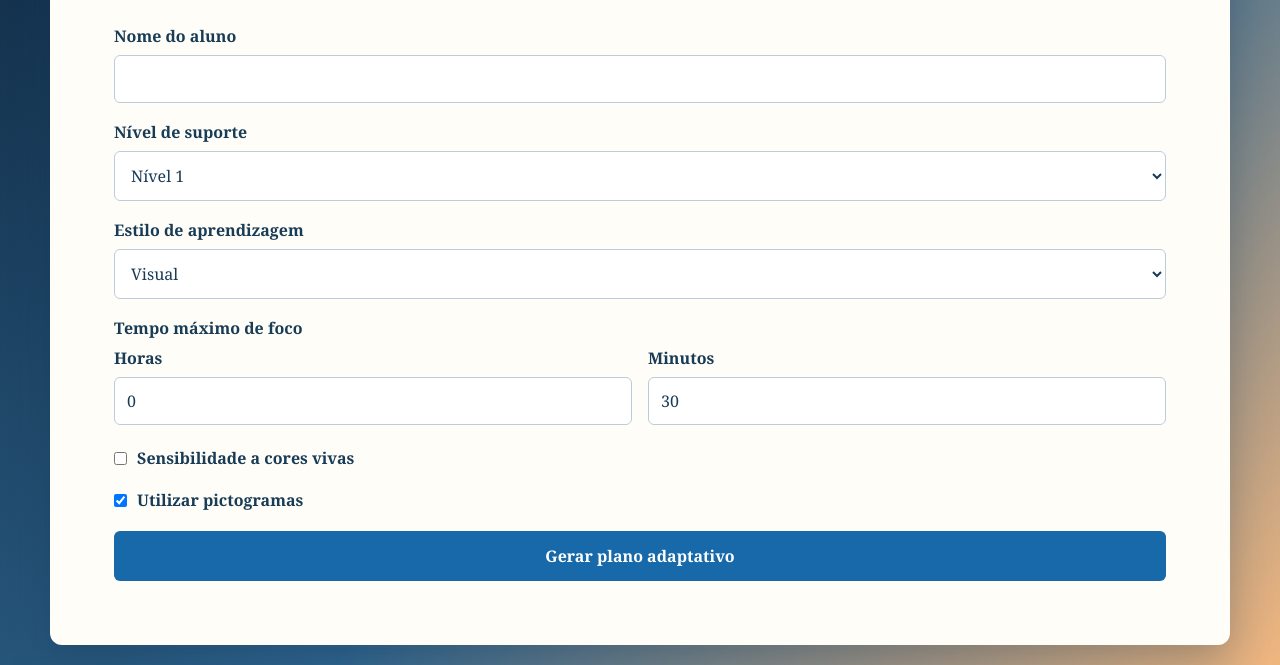
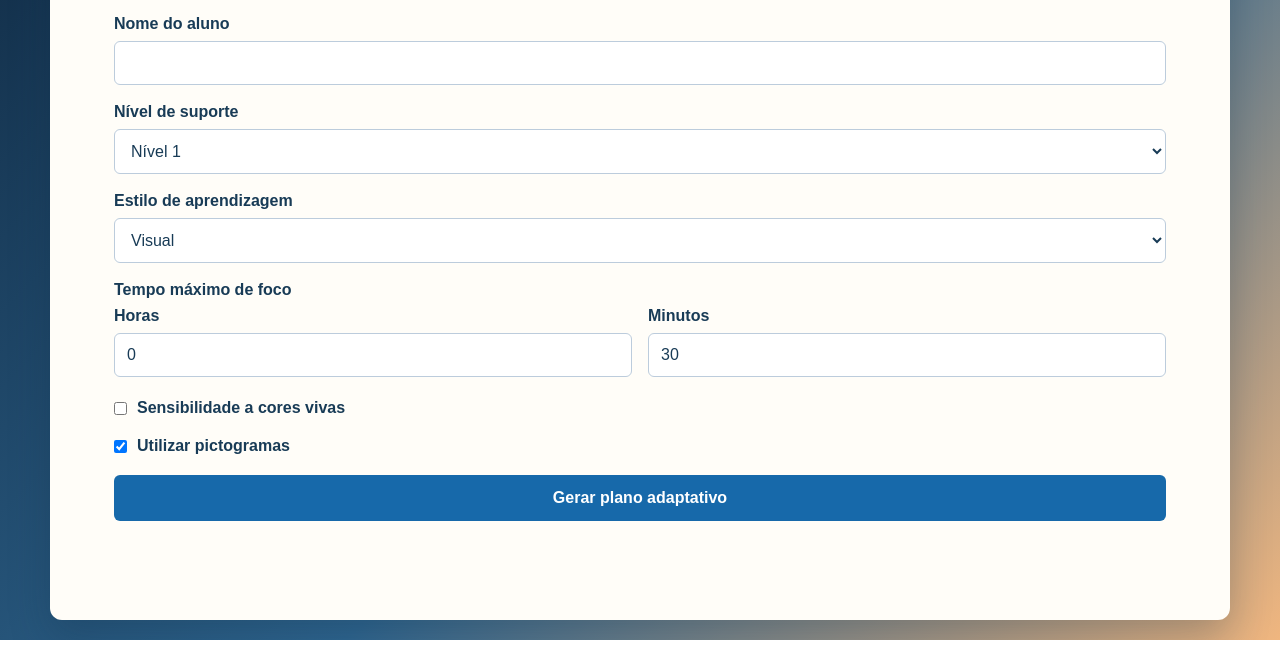
Before and after one commit to hddn7/educamais_pfc, a plain HTML site: page front-end/plano_adaptativo.html in a window 1280 px wide. Shown: the part 160-825 px from the top of the page. After the commit the page ends 800 px from the top, so only its background shows below. Drawn offline with Linux system fonts and the light colour scheme.

Commit message:
Atualiza fonte do plano para Arial

```diff
--- a/front-end/plano_adaptativo.html
+++ b/front-end/plano_adaptativo.html
@@ -10,7 +10,7 @@
         body {
             margin: 0;
             min-height: 100vh;
-            font-family: Georgia, 'Times New Roman', serif;
+            font-family: Arial, sans-serif;
             background: linear-gradient(135deg, #102a43, #2f6690 55%, #f0b67f);
             color: #183b56;
             padding: 20px;
@@ -68,7 +68,7 @@
             cursor: pointer;
             border-radius: 6px;
             padding: 14px;
-            font: 700 1rem Georgia, serif;
+            font: 700 1rem Arial, sans-serif;
         }
         button:hover { background: #0d4f80; }
 
```
